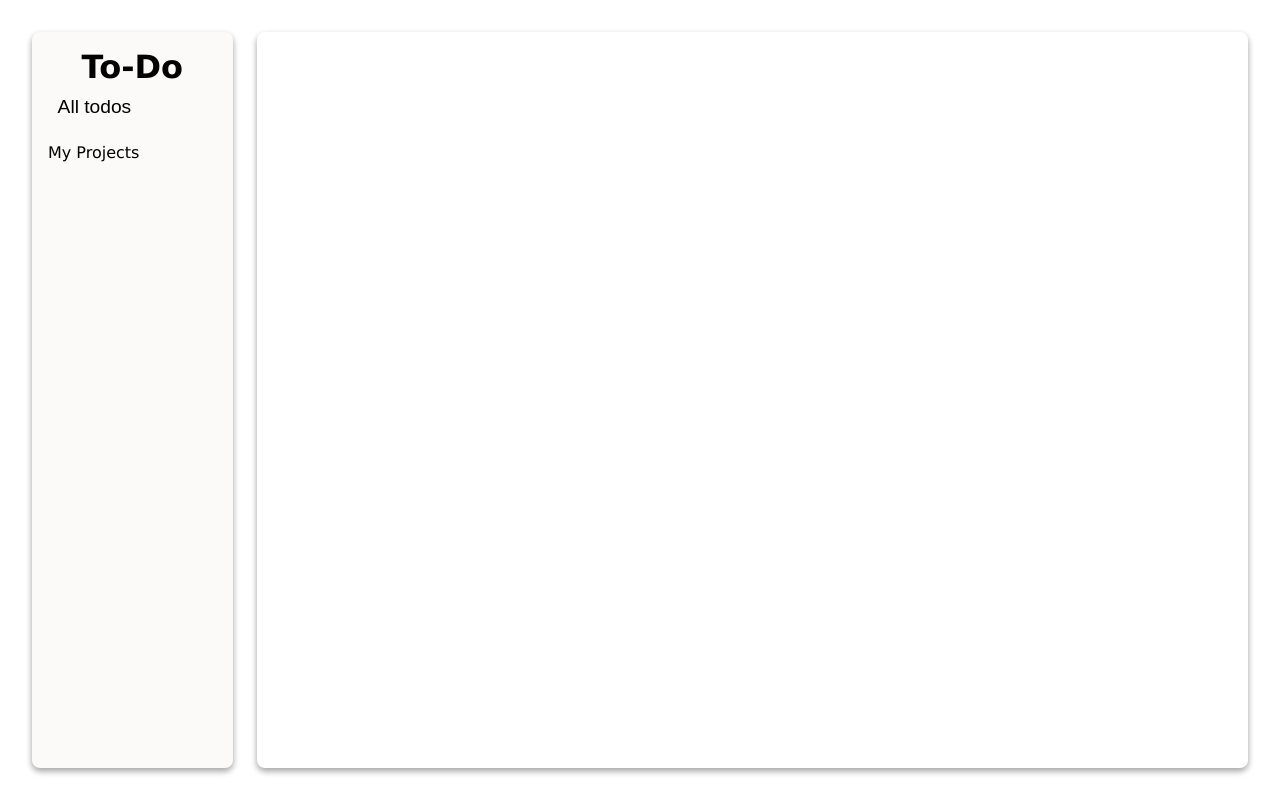
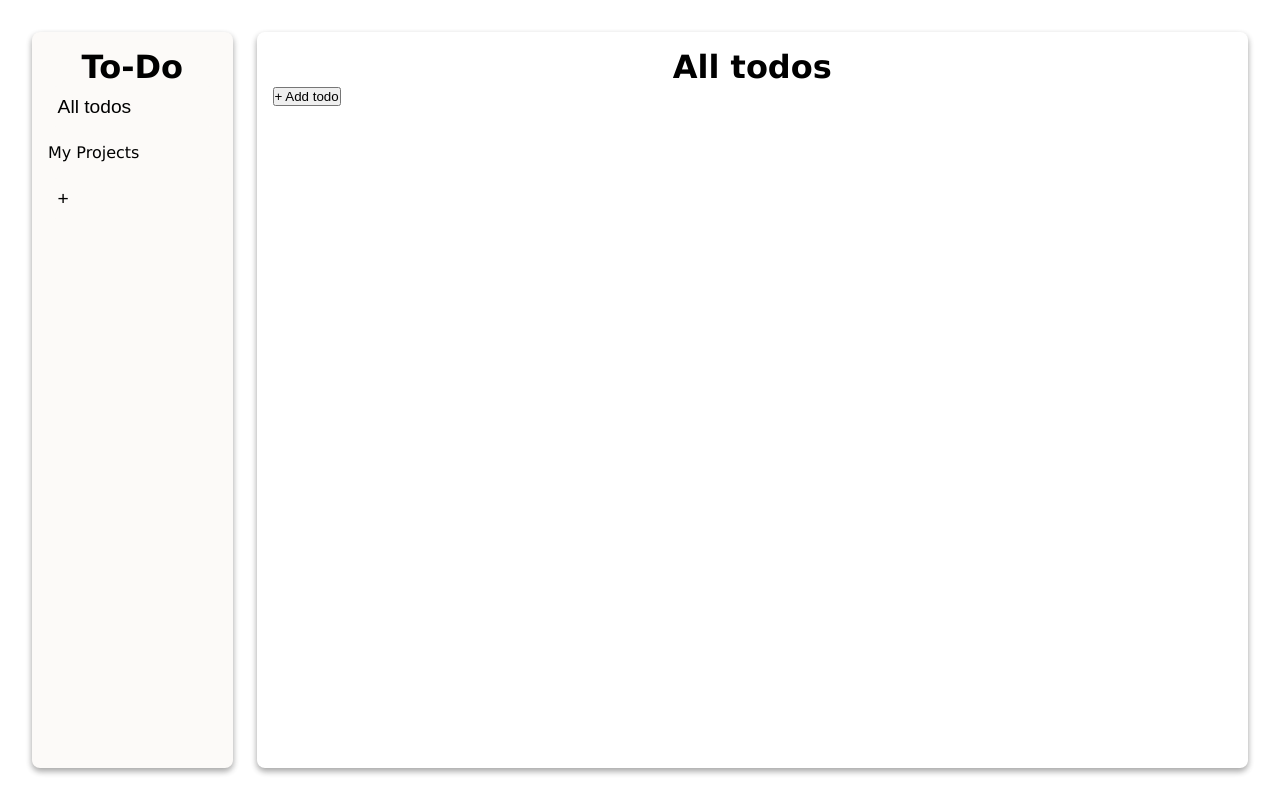
Before and after one commit to turik777/todo-list, a website built with webpack: page src/index.html in a window 1280 px wide. Built offline with nearby package versions, Linux system fonts and the light colour scheme.

Commit message:
Add buttons

```diff
--- a/src/index.html
+++ b/src/index.html
@@ -8,10 +8,18 @@
 <body>
     <div class="sidebar">
         <h1>To-Do</h1>
-        <button id="todos">All todos</button>
-        <p>My Projects</p>
+        <button id="todos-button">All todos</button>
+        <div class="projects">
+            <p>My Projects</p>
+            <button>+</button>
+        </div>
     </div>
 
-    <div class="content"></div>
+    <div class="content">
+        <div class="content-container">
+            <h1 id="title">All todos</h1>
+            <button>+ Add todo</button>
+        </div>
+    </div>
 </body>
 </html>
```
